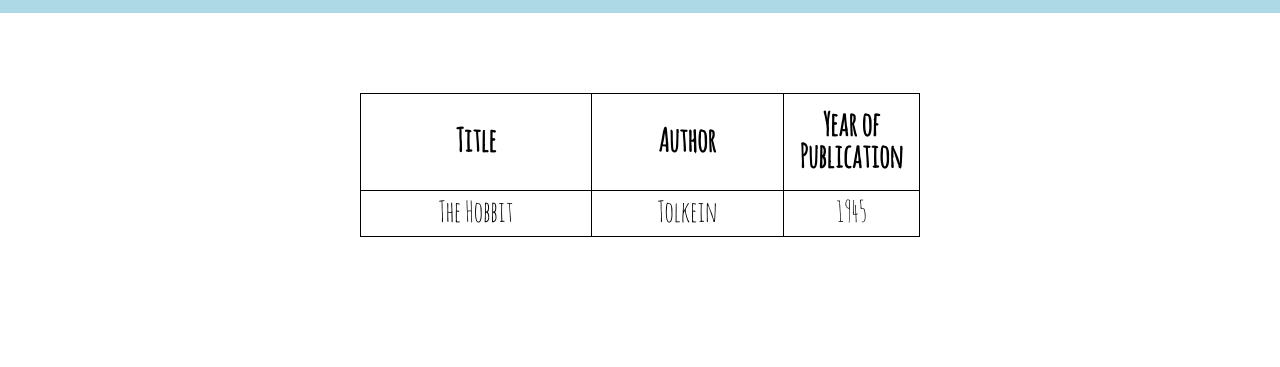
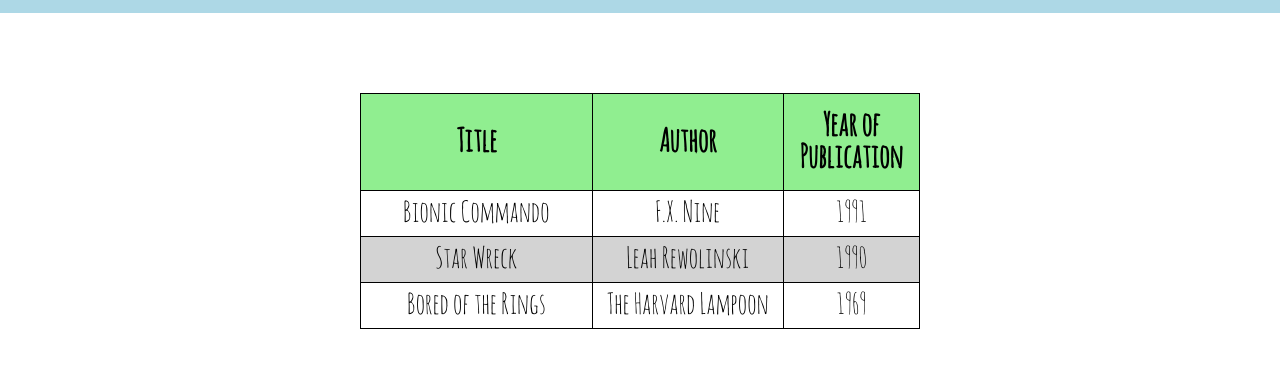
Before and after one commit to derekwhayes/library, a plain HTML site: page index.html in a window 1280 px wide. Shown: the part 83-450 px from the top of the page. Drawn offline with Linux system fonts and the light colour scheme.

Commit message:
Add and style rows dynamically from JS

```diff
--- a/index.html
+++ b/index.html
@@ -14,16 +14,14 @@
 
     <main>
         <table>
-            <tr>
-                <th class="title">Title</th>
-                <th class="author">Author</th>
-                <th class="year">Year of Publication</th>
-            </tr>
-            <tr>
-                <td>The Hobbit</td>
-                <td>Tolkein</td>
-                <td>1945</td>
-            </tr>
+            <thead>
+                <tr>
+                    <th class="title">Title</th>
+                    <th class="author">Author</th>
+                    <th class="year">Year of Publication</th>
+                </tr>
+            </thead>
+            <tbody></tbody>
         </table>
     </main>
 </body>
--- a/scripts/script.js
+++ b/scripts/script.js
@@ -1,9 +1,29 @@
 const myLibrary = [];
+const tableBody = document.querySelector("tbody");
 
 function Book(title, author, publicationYear) {
     this.title = title;
     this.author = author;
     this.publicationYear = publicationYear;
+}
+
+function addTableData(myLibrary) {
+    let i = 0;
+    for (let obj of myLibrary) {
+        let newRow = document.createElement('tr');
+        tableBody.appendChild(newRow);
+        // trying to use nth child selector in css either colored all or no rows. this is a work around.
+        if (i % 2 === 1) {
+            newRow.style.backgroundColor = "lightgray";
+        }
+        i++;
+        let newCell = newRow.insertCell(-1);
+        newCell.innerHTML = obj.title;
+        newCell = newRow.insertCell(-1);
+        newCell.innerHTML = obj.author;
+        newCell = newRow.insertCell(-1);
+        newCell.innerHTML = obj.publicationYear;
+    }
 }
 
 function addBookToLibrary() {
@@ -12,3 +32,5 @@ function addBookToLibrary() {
 }
 
 myLibrary.push(new Book('Bionic Commando', 'F.X. Nine', '1991'), new Book('Star Wreck', 'Leah Rewolinski', '1990'), new Book('Bored of the Rings', 'The Harvard Lampoon', '1969'));
+
+addTableData(myLibrary);
--- a/styles/style.css
+++ b/styles/style.css
@@ -62,6 +62,7 @@ th {
     font-size: 2rem;
     border: 1px solid black;
     padding: 1rem;
+    background-color: lightgreen;
 }
 
 .title {
```
